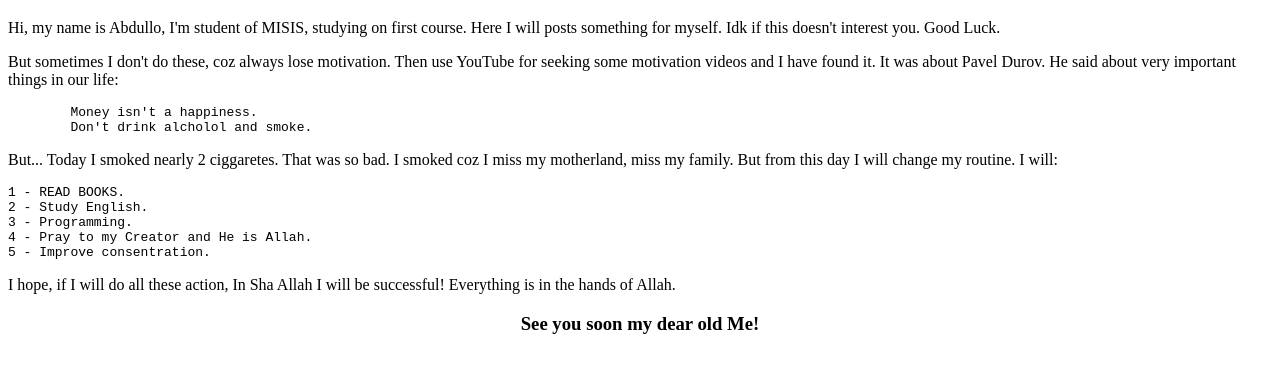
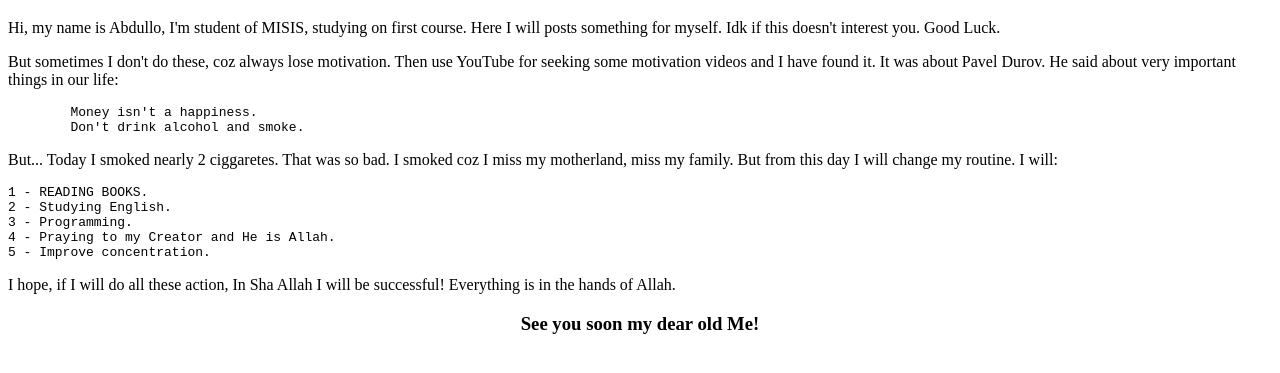
Before and after one commit to overbafer08/blog, a plain HTML site: page index.html in a window 1280 px wide. Shown: the part 63-436 px from the top of the page. Drawn offline with Linux system fonts and the light colour scheme.

Commit message:
Update index.html

```diff
--- a/index.html
+++ b/index.html
@@ -24,15 +24,15 @@
 <p>But sometimes I don't do these, coz always lose motivation. Then use YouTube for seeking some motivation videos and I have found it. It was about Pavel Durov. He said about very important things in our life: </p>
 <pre>
 	Money isn't a happiness.
-	Don't drink alcholol and smoke.
+	Don't drink alcohol and smoke.
 </pre>
 	<p>But... Today I smoked nearly 2 ciggaretes. That was so bad. I smoked coz I miss my motherland, miss my family. But from this day I will change my routine. I will:</p>
 <pre>
-1 - READ BOOKS.
-2 - Study English.
+1 - READING BOOKS.
+2 - Studying English.
 3 - Programming.
-4 - Pray to my Creator and He is Allah.
-5 - Improve consentration.
+4 - Praying to my Creator and He is Allah.
+5 - Improve concentration.
 </pre>
 <p>I hope, if I will do all these action, In Sha Allah I will be successful! Everything is in the hands of Allah.</p>
 <h3 style="text-align: center;">See you soon my dear old Me!</h3>
```
